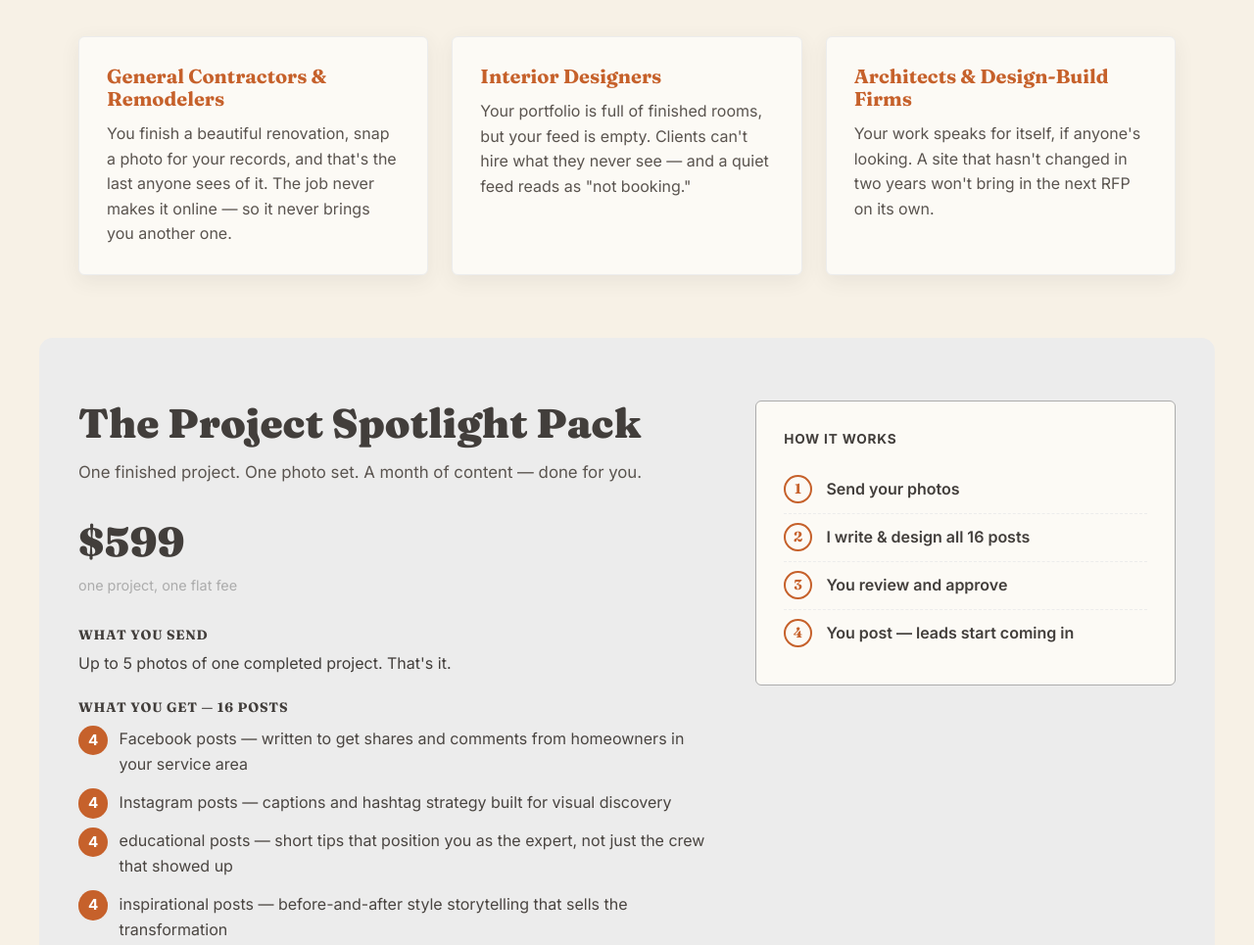
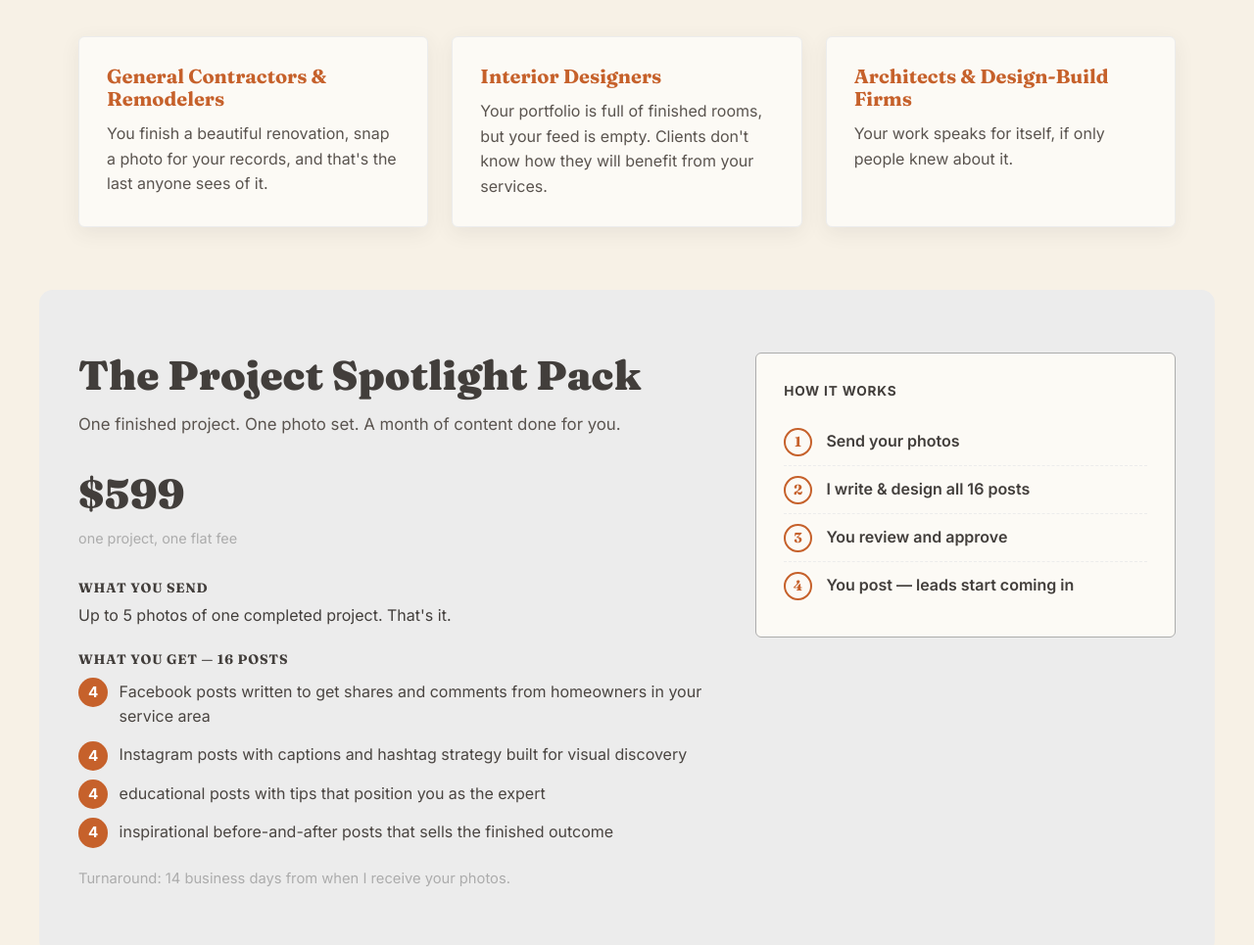
Before and after one commit to GwenCodes/marketing-for-home-industry, a React app: page index.html in a window 1280 px wide. Shown: the part 1366-2331 px from the top of the page at 98% size. Built offline with nearby package versions, Linux system fonts and the light colour scheme; a script that the page names is missing.

Commit message:
Updated wording

```diff
--- a/index.html
+++ b/index.html
@@ -202,24 +202,20 @@
             <h3>General Contractors &amp; Remodelers</h3>
             <p class="mt-3">
               You finish a beautiful renovation, snap a photo for your records,
-              and that's the last anyone sees of it. The job never makes it
-              online — so it never brings you another one.
+              and that's the last anyone sees of it.
             </p>
           </div>
           <div class="audience-card p-7">
             <h3>Interior Designers</h3>
             <p class="mt-3">
               Your portfolio is full of finished rooms, but your feed is empty.
-              Clients can't hire what they never see — and a quiet feed reads as
-              "not booking."
+              Clients don't know how they will benefit from your services.
             </p>
           </div>
           <div class="audience-card p-7">
             <h3>Architects &amp; Design-Build Firms</h3>
             <p class="mt-3">
-              Your work speaks for itself, if anyone's looking. A site that
-              hasn't changed in two years won't bring in the next RFP on its
-              own.
+              Your work speaks for itself, if only people knew about it.
             </p>
           </div>
         </div>
@@ -234,7 +230,7 @@
           <div class="service-info">
             <h2>The Project Spotlight Pack</h2>
             <p class="service-tagline mt-3">
-              One finished project. One photo set. A month of content — done for
+              One finished project. One photo set. A month of content done for
               you.
             </p>
 
@@ -254,22 +250,20 @@
               <h3 class="block-label">What you get — 16 posts</h3>
               <ul class="deliverable-list mt-3">
                 <li>
-                  <span class="d-count">4</span> Facebook posts — written to get
+                  <span class="d-count">4</span> Facebook posts written to get
                   shares and comments from homeowners in your service area
                 </li>
                 <li>
-                  <span class="d-count">4</span> Instagram posts — captions and
-                  hashtag strategy built for visual discovery
+                  <span class="d-count">4</span> Instagram posts with captions
+                  and hashtag strategy built for visual discovery
                 </li>
                 <li>
-                  <span class="d-count">4</span> educational posts — short tips
-                  that position you as the expert, not just the crew that showed
-                  up
+                  <span class="d-count">4</span> educational posts with tips
+                  that position you as the expert
                 </li>
                 <li>
-                  <span class="d-count">4</span> inspirational posts —
-                  before-and-after style storytelling that sells the
-                  transformation
+                  <span class="d-count">4</span> inspirational before-and-after
+                  posts that sells the finished outcome
                 </li>
               </ul>
             </div>
```
